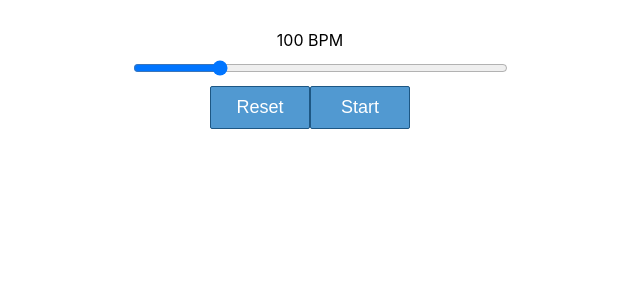
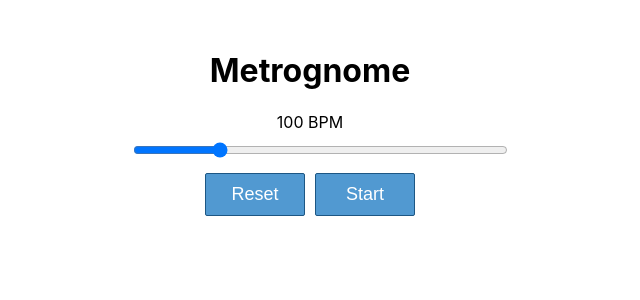
Before and after one commit to omgitsgod/metronome, a React (Create React App) app: page / in a window 1280 px wide. Shown: the top 300 px of the page, without its empty margins (330-970 px from the left). Built offline with nearby package versions, Linux system fonts and the light colour scheme.

Commit message:
Add reset button and change title

```diff
--- a/public/index.html
+++ b/public/index.html
@@ -19,7 +19,7 @@
       work correctly both with client-side routing and a non-root public URL.
       Learn how to configure a non-root public URL by running `npm run build`.
     -->
-    <title>Ryan's Metronome</title>
+    <title>Metrognome</title>
   </head>
   <body>
     <noscript>You need to enable JavaScript to run this app.</noscript>
--- a/src/App.css
+++ b/src/App.css
@@ -16,6 +16,7 @@
   border: 1px solid #1D5784;
   border-radius: 2px;
   width: 100px;
+  margin: 5px;
   color: #fff;
   font-size: 18px;
 }
--- a/src/App.js
+++ b/src/App.js
@@ -57,6 +57,7 @@ function App() {
   }
   return (
     <div className="metronome">
+      <h1>Metrognome</h1>
       <div className="bpm-slider">
         <div>{bpm} BPM</div>
         <input type="range" min="60" max="240" value={bpm} onChange={handleBpmChange} />
```
Also changed, not shown: 1 other file (tests, documents, lock files or other folders).
